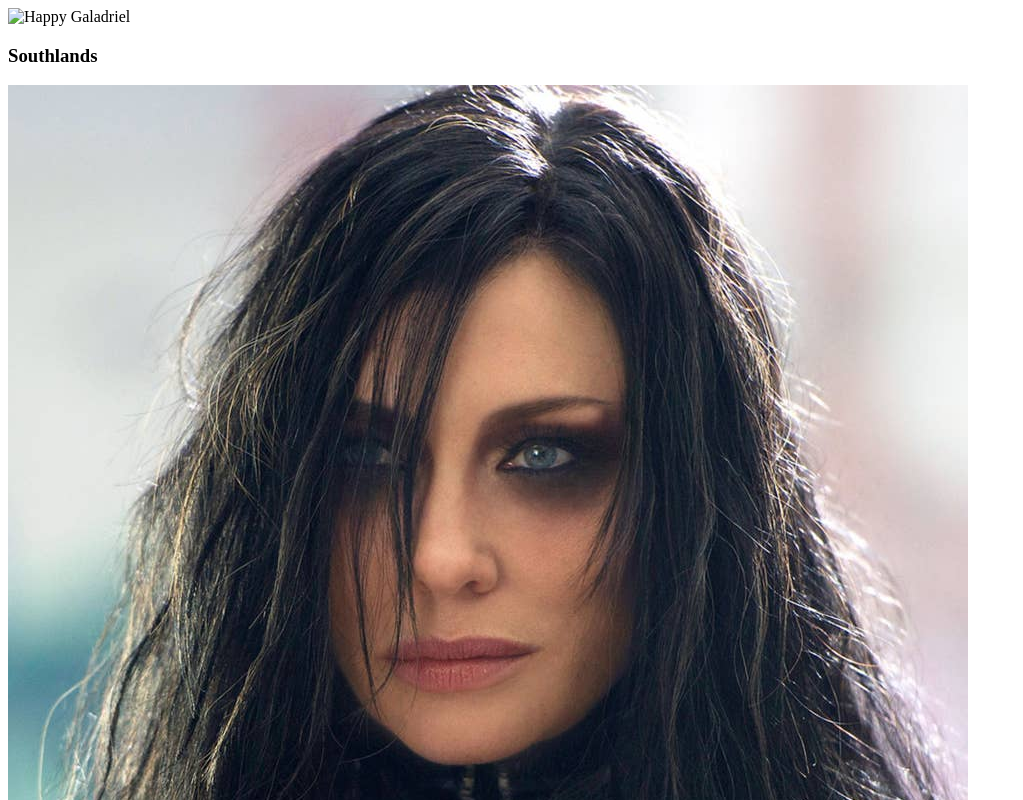
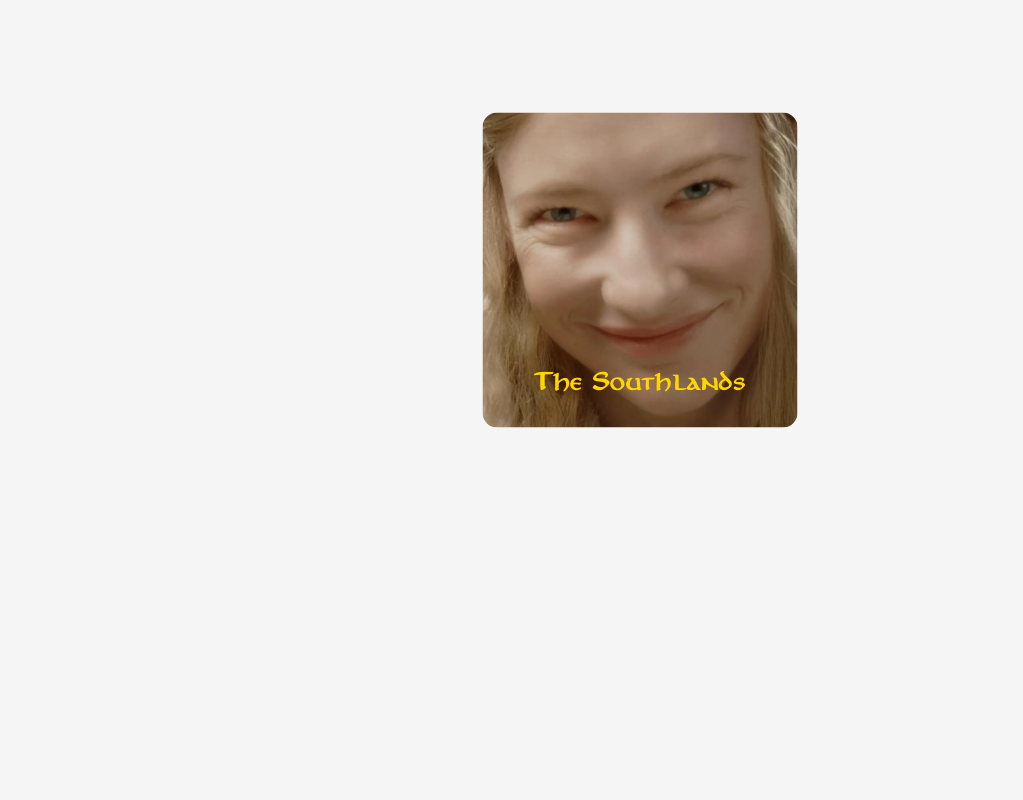
Before and after one commit to Cravsi/Flip_Card_Effect, a plain HTML site: page index.html in a window 1280 px wide. Shown: the top 800 px of the page, without its empty margins (0-1023 px from the left). Drawn offline with Linux system fonts and the light colour scheme.

Commit message:
[ADD] Flip card effect

```diff
--- a/assets/style.css
+++ b/assets/style.css
@@ -0,0 +1,96 @@
+@font-face {
+    font-family: 'Aniron Bold';
+    src: url('/assets/fonts/aniron-bold.ttf');
+}
+
+@font-face {
+    font-family: 'Aniron';
+    src: url('/assets/fonts/aniron.ttf');
+}
+
+body {
+    margin: 0;
+    background-color: whitesmoke;
+}
+
+main {
+    padding-top: 15vh;
+    display: flex;
+    justify-content: center;
+}
+
+#flip-card {
+    background-color: transparent;
+    width: 300px;
+    height: 300px;
+    perspective: 1000px;
+}
+
+#flip-card-inner {
+    position: relative;
+    width: 100%;
+    height: 100%;
+    text-align: center;
+    transition: 0.5s;
+    transform-style: preserve-3d;
+}
+
+#flip-card:hover #flip-card-inner {
+    transform: rotateY(180deg);
+    scale: 1.12
+}
+
+#flip-card-front,
+#flip-card-back {
+    position: absolute;
+    width: 100%;
+    height: 100%;
+    backface-visibility: hidden;
+    -webkit-backface-visibility: hidden;
+    border-radius: 14px;
+}
+
+#flip-card-front {
+    background-image: linear-gradient(
+        45deg,
+        #6f04d9,
+        #d9048e
+    );
+}
+
+#flip-card-front img,
+#flip-card-back img {
+    object-fit: cover;
+    width: 100%;
+    height: 100%;
+    border-radius: 14px;
+    scale: 1.05
+}
+
+#flip-card-back {
+    background-image: linear-gradient(
+        45deg,
+        #6f04d9,
+        #d9048e
+    );
+    color: antiquewhite;
+    transform: rotateY(180deg);
+}
+
+#flip-card-front h3,
+#flip-card-back h3 {
+    width: 100%;
+    position:absolute;
+    bottom: 0;
+}
+
+#flip-card-front h3 {
+    font-family: 'Aniron', 'Times New Roman', Times, serif;
+    color: gold;
+}
+
+#flip-card-back h3 {
+    font-family: 'Aniron Bold', 'Times New Roman', Times, serif;
+    font-weight: bold;
+    color: firebrick;
+}
--- a/index.html
+++ b/index.html
@@ -14,8 +14,8 @@
         <div id="flip-card">
             <div id="flip-card-inner">
                 <div id="flip-card-front">
-                    <img src="assets/images/happy_galadriel.webp" alt="Happy Galadriel">
-                    <h3>Southlands</h3>
+                    <img src="assets/images/happy_galadriel.jpg" alt="Happy Galadriel">
+                    <h3>The Southlands</h3>
                 </div>
                 <div id="flip-card-back">
                     <img src="assets/images/angry_galadriel.jpg" alt="angry galadriel">
```
